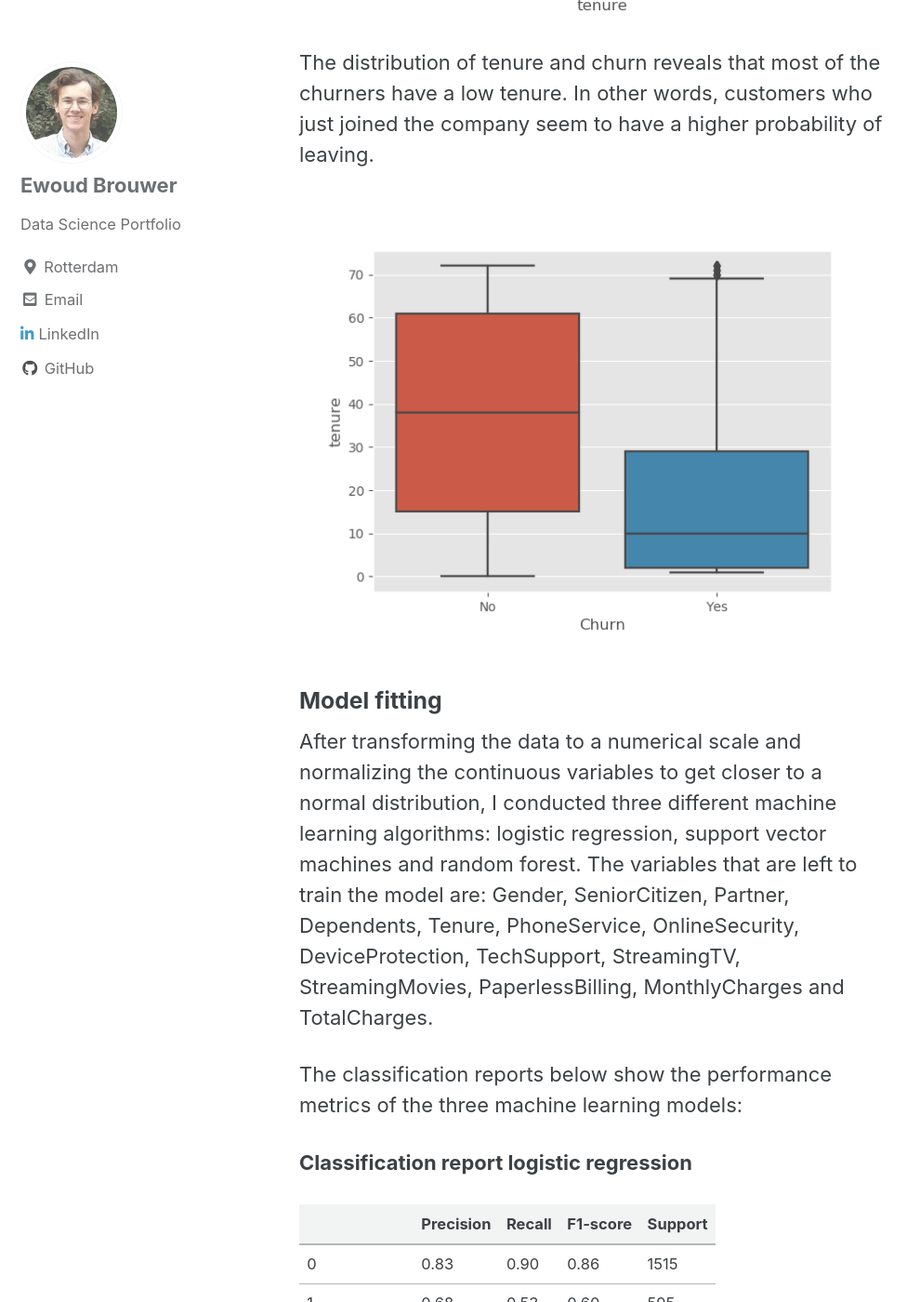
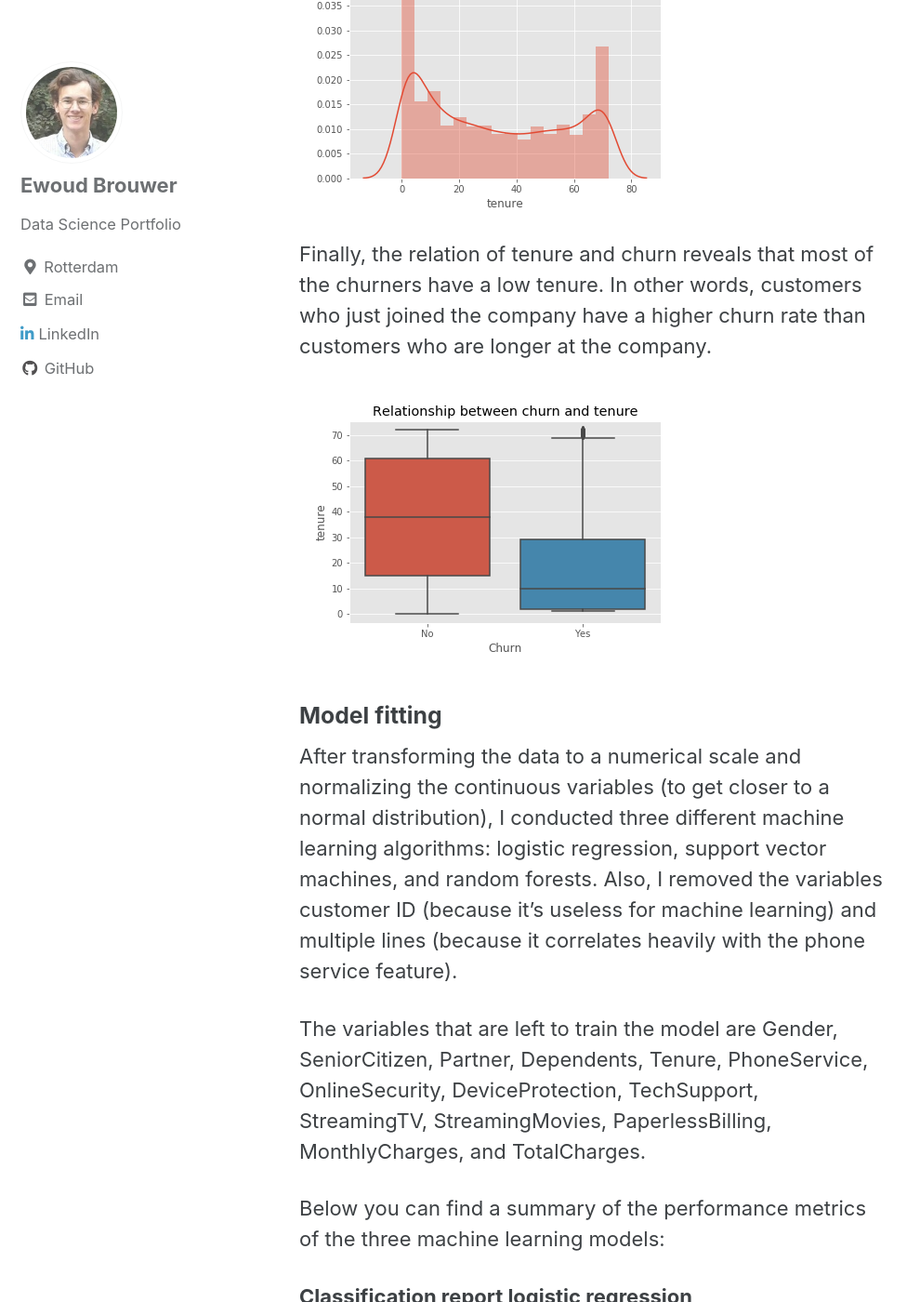
Before and after one commit to ewoudb33/ewoudb33.github.io, a Jekyll site: the page built from _posts/2020-09-12-churn-prediction.md, in a window 1280 px wide and 1400 px high, scrolled down 2494 px. Shown: the whole window at 93% size, without its empty margins (0-990 px from the left). Built offline with Jekyll 4.4.1, drawn with Linux system fonts in a browser that asks for light colours; cached includes are drawn as plain includes; some of the changed text lies outside the part shown.

Commit message:
post update

```diff
--- a/_posts/2020-09-12-churn-prediction.md
+++ b/_posts/2020-09-12-churn-prediction.md
@@ -4,40 +4,42 @@
 tags: ["Machine learning", "Python", "Churn"]
 ---
 
-Customer churn is when an existing customer stops doing business with a company.
+Customer churn is when an existing customer stops doing business with a company (Peterson, 2020).
 
-For this occasion, I will analyze a telecom dataset (source: https://www.kaggle.com/blastchar/telco-customer-churn) and predict customer churn by using three different machine learning algorithms.
+For this project, I analyzed a telecom dataset (source: [https://www.kaggle.com/blastchar/telco-customer-churn]) and predicted customer churn by using three
+different machine learning algorithms.
 
-The dataset has 20 features and 1 predictor that shows if a customer has churned or not (Yes = churned and No = not churned). The top 5 rows of the dataset looks like this:
+The telecom dataset has 20 features and 1 predictor that shows if a customer has churned or not (Yes = churned and No = not churned). The top 5 rows of the dataset look like this:
 
 <img src="{{ site.url {{ site.baseurl }}/images/head_telco.png" alt = "head of telco dataset">
 
-The majority of the variables are categorical. I transformed them to numerical, either with binary or with dummy variables, to meet the criteria of the
-machine learning algorithms.
+The majority of the variables are categorical. I transformed them into a numerical scale, either with binary or with dummy variables, to meet the criteria of the machine learning algorithms.
 
 ### Exploratory Data Analysis
-After exploring the data a bit, I discovered that 36.12 % of customers are churners. This seems quite high, since the industry average varies around 25 %
-annually.
+After exploring the data, I discovered that 36.12 % of customers are churners. This seems quite high because the industry average is around 21 % annually (Mazareanu, 2018).
 
-The distribution of contract type looks like this:
+<img src="{{ site.url {{ site.baseurl }}/images/churn_rate.png" alt = "">
+
+The distribution of the contract type showed that most of the customers are in a month-to-month contract.
 
 <img src="{{ site.url {{ site.baseurl }}/images/contract.png" alt = "">
 
 Month-to-month contracts are apparently the most popular.
 
-After looking at the distribution of customer tenure, it seems that most  customers just joined this company.
+And after looking at the distribution of customer tenure, it seems that most customers just joined this company.
 
 <img src="{{ site.url {{ site.baseurl }}/images/tenure.png" alt = "">
 
-The distribution of tenure and churn reveals that most of the churners have a low tenure. In other words, customers who just joined the company seem to have a
-higher probability of leaving.
+Finally, the relation of tenure and churn reveals that most of the churners have a low tenure. In other words, customers who just joined the company have a higher churn rate than customers who are longer at the company.
 
 <img src="{{ site.url {{ site.baseurl }}/images/tenure-churn.png" alt = "">
 
 ### Model fitting
-After transforming the data to a numerical scale and normalizing the continuous variables to get closer to a normal distribution, I conducted three different machine learning algorithms: logistic regression, support vector machines and random forest. The variables that are left to train the model are: Gender, SeniorCitizen, Partner, Dependents, Tenure, PhoneService, OnlineSecurity,      DeviceProtection, TechSupport, StreamingTV, StreamingMovies, PaperlessBilling, MonthlyCharges and TotalCharges.
+After transforming the data to a numerical scale and normalizing the continuous variables (to get closer to a normal distribution), I conducted three different machine learning algorithms: logistic regression, support vector machines, and random forests. Also, I removed the variables customer ID (because it’s useless for machine learning) and multiple lines (because it correlates heavily with the phone service feature).
 
-The classification reports below show the performance metrics of the three machine learning models:
+The variables that are left to train the model are Gender, SeniorCitizen, Partner, Dependents, Tenure, PhoneService, OnlineSecurity, DeviceProtection, TechSupport, StreamingTV, StreamingMovies, PaperlessBilling, MonthlyCharges, and TotalCharges.
+
+Below you can find a summary of the performance metrics of the three machine learning models:
 
 **Classification report logistic regression**
 
@@ -75,15 +77,14 @@
 | Macro avg    | 0.75      | 0.70   | 0.72     | 2110    |
 | Weighted avg | 0.78      | 0.80   | 0.78     | 2110    |
 
-The logistic regression models has the highest performance with a precision of 68 percent (i.e. 68 percent of the customers who this model classifies as churners are actually churners) and an accuracy of 80 percent.
+The logistic regression model has the highest performance with a precision of 68 percent (i.e. 68 percent of the customers which this model classifies as churners are actually churners) and an accuracy of 80 percent (i.e. of al the decisions the model made, 80 percent were correct).
 
 In the figure below you can find the feature importances of the logistic regression model.
 
 <img src="{{ site.url {{ site.baseurl }}/images/importances_lr.png" alt = "">
 
-According to the feature importances: Customers who are in a month to month contract, have a fiber optic internet service, pay by electronic check or have no tech support are more likely to churn.
+According to the feature importances customers who are in a month to month contract, have a fiber optic internet service, pay by electronic check, or have no tech support are more likely to churn.
 
-And customers who have a two year contract, A DSL internet service, no multiple lines and no paperless billing are less likely to churn.
+And customers who have a two-year contract, a DSL internet service, no multiple lines, and no paperless billing are less likely to churn.
 
-So far is the basic model doing quite well. In the next post I am trying to
-get better performances by tuning the data and trying new techniques.
+So far the basic models are doing quite well. In the next post, I am trying to get better performances by tuning the data and trying new techniques.
```
Also changed, not shown: images/churn-rate.png (added), images/contract.png, images/tenure-churn.png, images/tenure.png.
